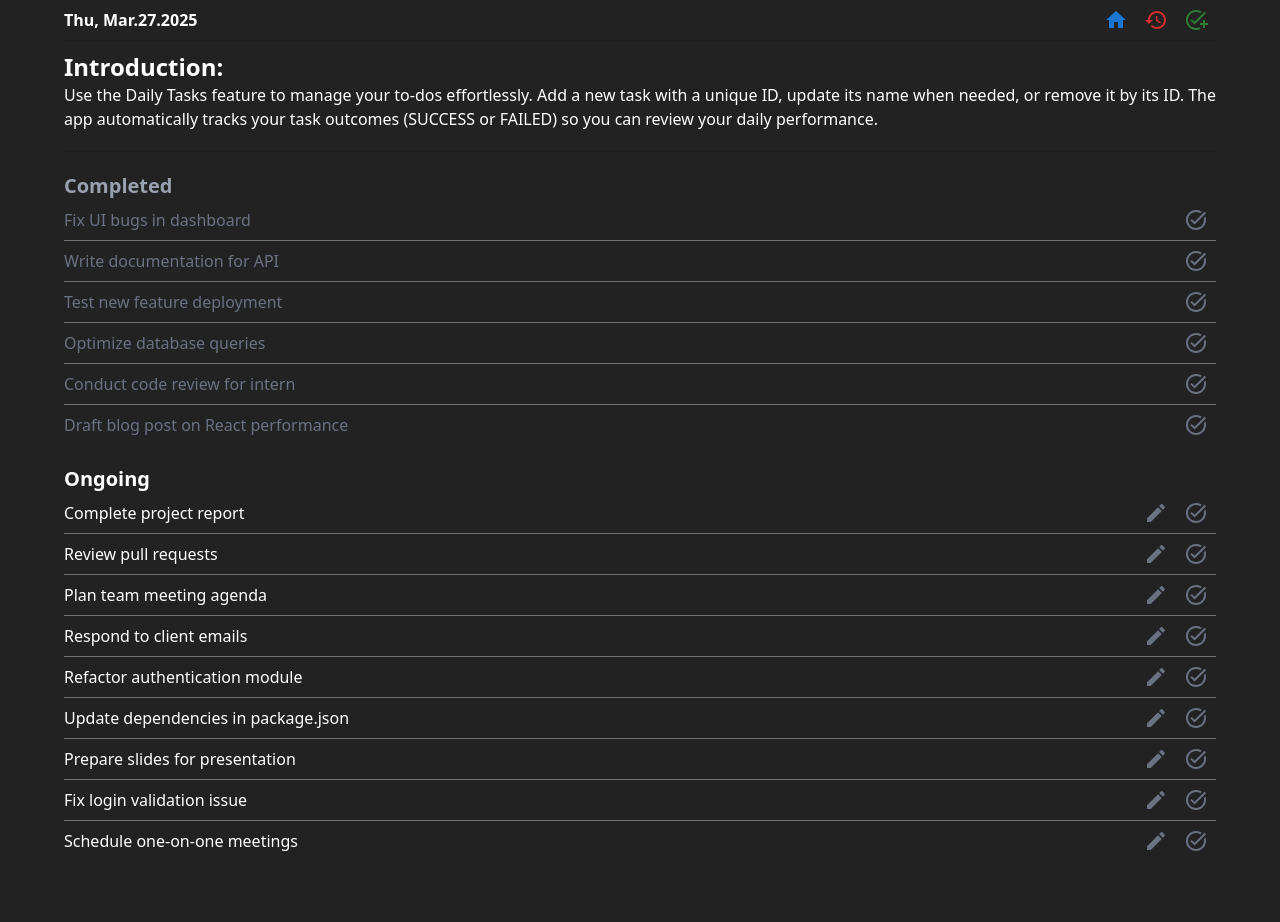
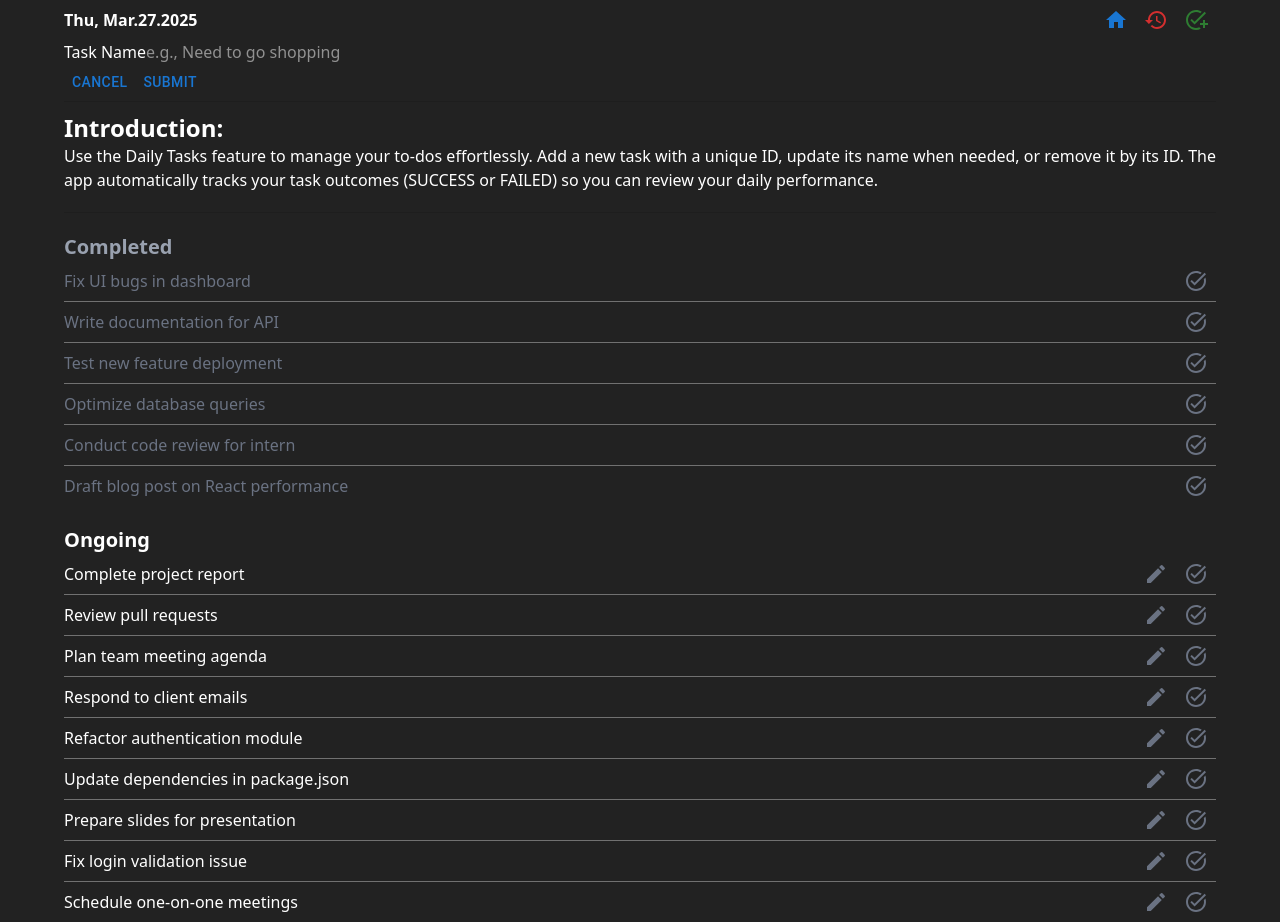
Before and after one commit to s3nsh1-dev/todo-list, a React (Vite) app in the folder client/: page /daily-tasks in a window 1280 px wide. Both pictures are taken after a click on the button 1196 px from the left and 20 px from the top of the page. Before the commit the page ends 861 px from the top, so only its background shows below. Built offline with nearby package versions, Linux system fonts and the light colour scheme.

Commit message:
re-rendering stopped

```diff
--- /dev/null
+++ b/client/src/components/DailyTasks/AddTaskModal.tsx
@@ -0,0 +1,44 @@
+import { useId, useState } from "react";
+import { Button } from "@mui/material";
+import type { taskDetailsType } from "../../constants/commonInterfaces";
+import { addTasks } from "../../redux/slices/dailyTasksSlice";
+import { useDispatch } from "react-redux";
+
+const AddTaskModal = () => {
+  const [userValue, setUserValue] = useState("");
+  const dispatch = useDispatch();
+
+  const newTask: taskDetailsType = {
+    //crypto.randomUUID() is also good and stable
+    taskId: useId(),
+    taskName: "",
+    status: "ONGOING",
+  };
+
+  const handleSubmit = () => {
+    console.log("the newly added task", newTask);
+    newTask.taskName = userValue;
+    dispatch(addTasks(newTask));
+  };
+
+  return (
+    <div>
+      <div id="add-dailyTaskName">
+        <label htmlFor="add-dailyTaskName">Task Name</label>
+        <input
+          value={userValue}
+          type="text"
+          id="add-dailyTaskName"
+          placeholder="e.g., Need to go shopping"
+          onChange={(e) => setUserValue(e.target.value)}
+        />
+      </div>
+      <div id="add-dailyTask-actionButtons">
+        <Button>Cancel</Button>
+        <Button onClick={handleSubmit}>Submit</Button>
+      </div>
+    </div>
+  );
+};
+
+export default AddTaskModal;
--- a/client/src/components/DailyTasks/DailyTaskManagement.tsx
+++ b/client/src/components/DailyTasks/DailyTaskManagement.tsx
@@ -1,4 +1,4 @@
-import { useState, useEffect } from "react";
+import { Fragment } from "react";
 import { useSelector } from "react-redux";
 import { IconButton } from "@mui/material";
 import TaskAltIcon from "@mui/icons-material/TaskAlt";
@@ -16,24 +16,16 @@ const DailyTaskManagement = () => {
   const dailyTasksList = useSelector(
     (state: RootState) => state.dailyTasks.taskDetails
   );
-  const [taskName, setTaskName] = useState<stateType>({
-    completedTasks: [],
-    ongoingTasks: [],
-  });
-
-  useEffect(() => {
-    setTaskName({
-      completedTasks: dailyTasksList.filter((tasks) => tasks.status === "DONE"),
-      ongoingTasks: dailyTasksList.filter(
-        (tasks) => tasks.status === "ONGOING"
-      ),
-    });
-  }, [dailyTasksList]);
+  console.log("the daily tasks list", dailyTasksList);
+  const taskName: stateType = {
+    completedTasks: dailyTasksList.filter((tasks) => tasks.status === "DONE"),
+    ongoingTasks: dailyTasksList.filter((tasks) => tasks.status === "ONGOING"),
+  };
 
   const renderOngoingTasks = taskName.ongoingTasks.map((tasks, index) => {
     return (
-      <>
-        <div key={tasks.taskId} className="flex items-center justify-between">
+      <Fragment key={tasks.taskId}>
+        <div className="flex items-center justify-between">
           <p className="flex item-center flex-row">{tasks.taskName}</p>
           <div>
             <IconButton>
@@ -45,14 +37,14 @@ const DailyTaskManagement = () => {
           </div>
         </div>
         {index < taskName.ongoingTasks.length - 1 && <DividerGray />}
-      </>
+      </Fragment>
     );
   });
 
   const renderCompletedTasks = taskName.completedTasks.map((tasks, index) => {
     return (
-      <>
-        <div key={tasks.taskId} className="flex items-center justify-between">
+      <Fragment key={tasks.taskId}>
+        <div className="flex items-center justify-between">
           <p className="flex item-center flex-row">{tasks.taskName}</p>
           <div>
             <IconButton>
@@ -61,7 +53,7 @@ const DailyTaskManagement = () => {
           </div>
         </div>
         {index !== taskName.completedTasks.length - 1 && <DividerGray />}
-      </>
+      </Fragment>
     );
   });
 
--- a/client/src/components/DailyTasks/DailyTopHeader.tsx
+++ b/client/src/components/DailyTasks/DailyTopHeader.tsx
@@ -4,9 +4,26 @@ import HomeIcon from "@mui/icons-material/Home";
 import { Link } from "react-router-dom";
 import { IconButton } from "@mui/material";
 import { todayDate } from "../../constants/GenericConstants";
+import AddTaskModal from "./AddTaskModal";
+import { useState } from "react";
 
+interface stateType {
+  history: boolean;
+  addTask: boolean;
+}
 const DailyTopHeader = () => {
+  const [open, setOpen] = useState<stateType>({
+    history: false,
+    addTask: false,
+  });
+  const handleModalVisibility = () => {
+    setOpen((prev: stateType) => {
+      return { ...prev, addTask: !open.addTask };
+    });
+  };
+
   return (
+    <>
       <section id="daily-title-bar" className="flex justify-between">
         <h1 className="flex items-center font-bold">{todayDate}</h1>
         <div>
@@ -18,11 +35,16 @@ const DailyTopHeader = () => {
           <IconButton aria-label="daily-tasks-history">
             <HistoryIcon color="error" />
           </IconButton>
-        <IconButton aria-label="add-more-tasks">
+          <IconButton
+            aria-label="add-more-tasks"
+            onClick={handleModalVisibility}
+          >
             <AddTaskIcon color="success" />
           </IconButton>
         </div>
       </section>
+      {open.addTask && <AddTaskModal />}
+    </>
   );
 };
 
--- a/client/src/redux/slices/dailyTasksSlice.ts
+++ b/client/src/redux/slices/dailyTasksSlice.ts
@@ -56,6 +56,7 @@ const dailyTasksSlice = createSlice({
   reducers: {
     addTasks: (state, action: PayloadAction<taskDetailsType>) => {
       state["taskDetails"].push(action.payload);
+      console.log("the newly added task", action.payload);
     },
 
     // state is update internally because RTK uses immer.js
```
Also changed, not shown: 1 other file (tests, documents, lock files or other folders). Lines whose indentation alone changed are shown as unchanged.
